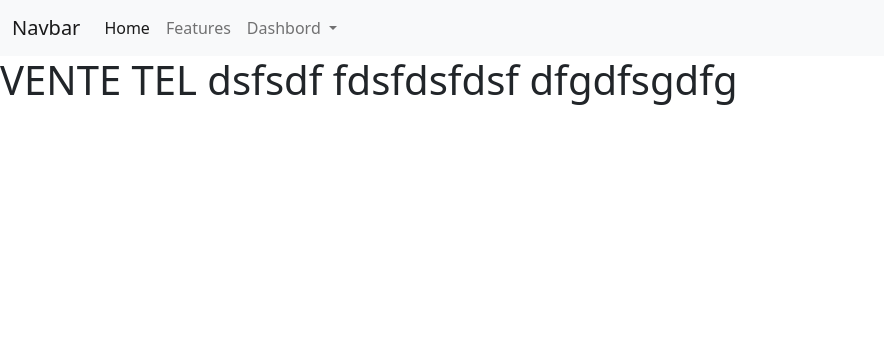
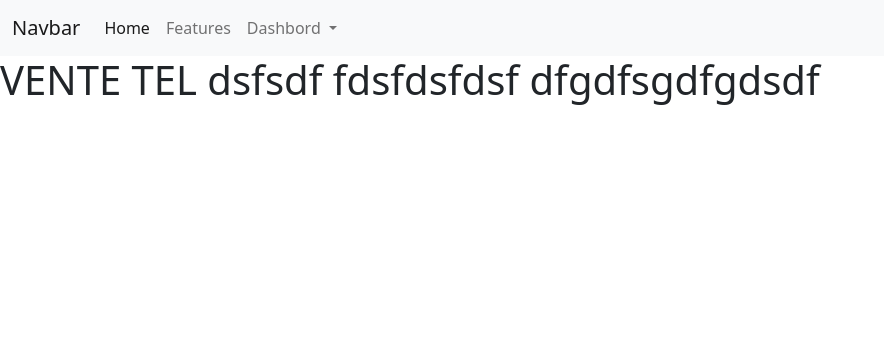
Before and after one commit to traks11/site_e_com, a PHP site: page / in a window 1280 px wide. Shown: the top 356 px of the page, without its empty margins (0-884 px from the left). Run offline with PHP 8.4, Linux system fonts and the light colour scheme; some libraries are stand-ins or nearby versions.

Commit message:
medssager

```diff
--- a/index.php
+++ b/index.php
@@ -6,7 +6,7 @@ include_once  $path . '/init.php';
 include_once ROOT . 'views/includes/header.php'; ?>
 <body>
     <?php include_once ROOT . 'views/includes/navbar.php'; ?>
-    <h1>VENTE TEL dsfsdf fdsfdsfdsf dfgdfsgdfg</h1>
+    <h1>VENTE TEL dsfsdf fdsfdsfdsf dfgdfsgdfgdsdf</h1>
 
 
 
```
